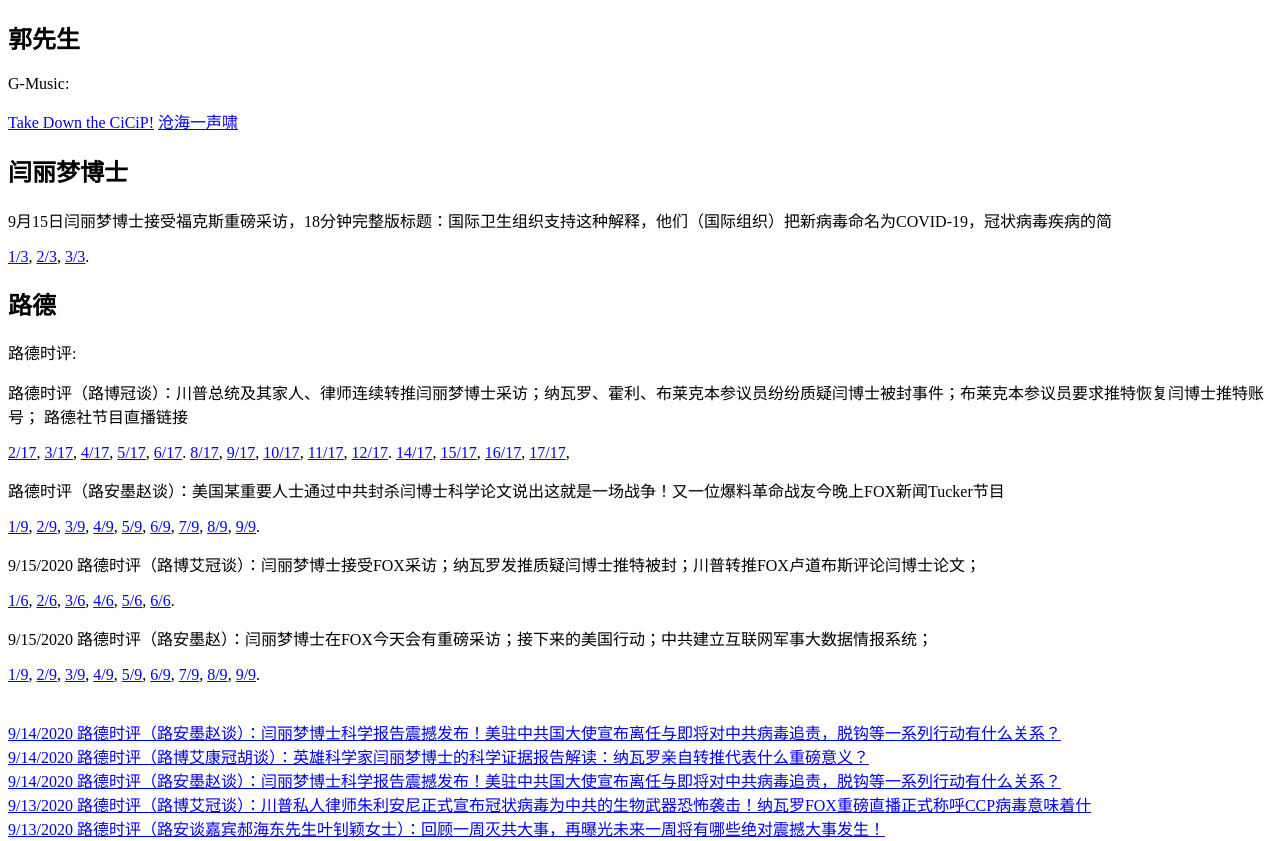
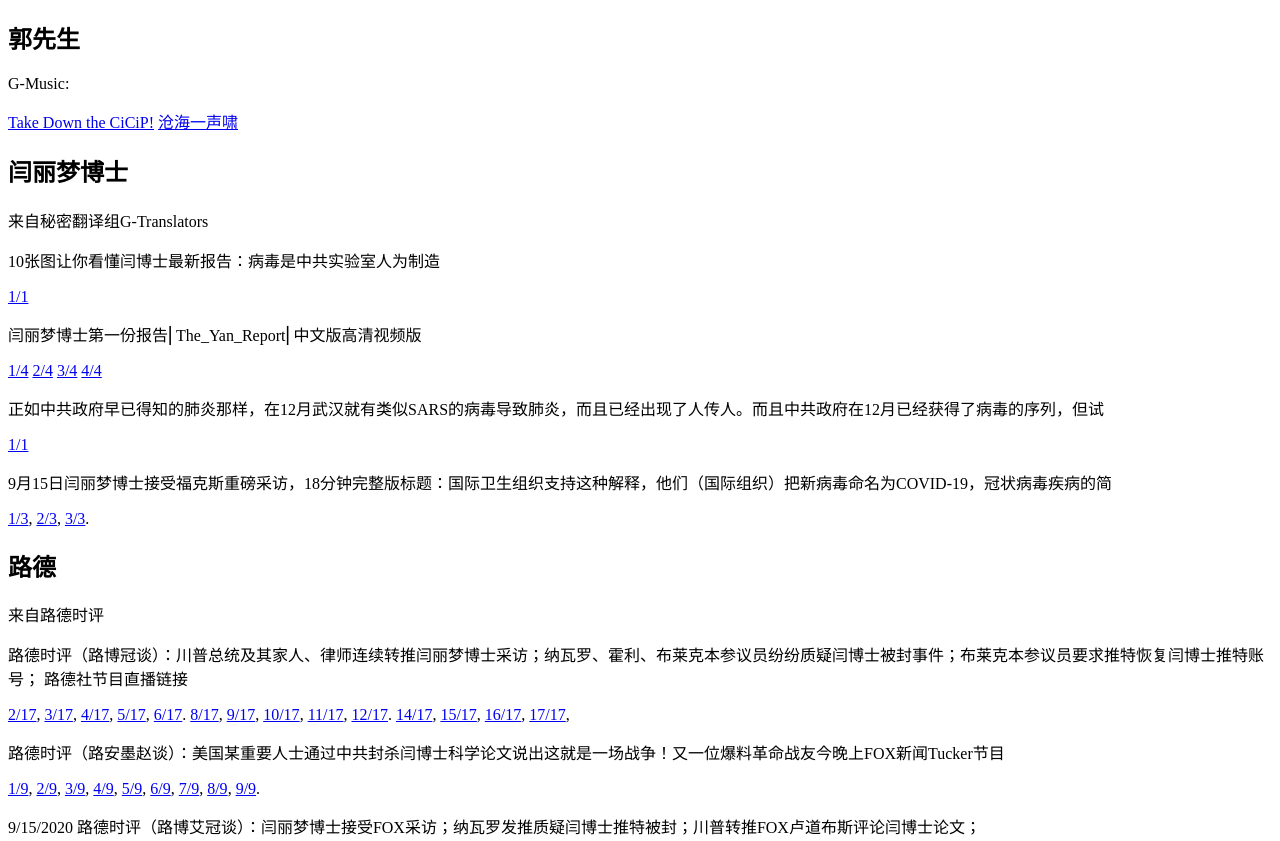
Before and after one commit to TakeDownTheCiCiP/TakeDownTheCiCiP.github.io, a plain HTML site: page index.html in a window 1280 px wide. Shown: the top 841 px of the page. Drawn offline with Linux system fonts and the light colour scheme.

Commit message:
Update index.html
Filled in more contents for Dr. Yan.

```diff
--- a/index.html
+++ b/index.html
@@ -6,21 +6,35 @@
 <html>
 <body>
 
+
 <h2>郭先生</h2>
 <p>G-Music:</p>
-
-<!-- <a href="https://www.w3schools.com">This is a link</a> -->
 <a href="https://drive.google.com/file/d/1qCviGfklACTO1X8NTtFyGkLiH-22wDjm/view?usp=sharing"> Take Down the CiCiP!</a>
 <a href="https://drive.google.com/file/d/1g-fXB1dJCh6E_UQvl8n-f11auo-FmH-h/view?usp=sharing"> 沧海一声啸 </a>
+
+
 <h2>闫丽梦博士</h2>
+  <p>来自秘密翻译组G-Translators</p>
+
+  <p>10张图让你看懂闫博士最新报告：病毒是中共实验室人为制造</p>
+  <a href="Videos/闫丽梦博士/dryan_virus_origin_presentation.mp4">1/1</a>
+  <p>闫丽梦博士第一份报告⎢The_Yan_Report⎢中文版高清视频版</p>
+  <a href="Videos/闫丽梦博士/report_000.mp4">1/4</a>
+  <a href="Videos/闫丽梦博士/report_001.mp4">2/4</a>
+  <a href="Videos/闫丽梦博士/report_002.mp4">3/4</a>
+  <a href="Videos/闫丽梦博士/report_003.mp4">4/4</a>
+  <p>正如中共政府早已得知的肺炎那样，在12月武汉就有类似SARS的病毒导致肺炎，而且已经出现了人传人。而且中共政府在12月已经获得了病毒的序列，但试</p>
+  <a href="Videos/闫丽梦博士/dryan_maria_ryan_interview.mp4">1/1</a>
   <p> 9月15日闫丽梦博士接受福克斯重磅采访，18分钟完整版标题：国际卫生组织支持这种解释，他们（国际组织）把新病毒命名为COVID-19，冠状病毒疾病的简 </p>
   <a href="Videos/Others/09152020_dryan_tucker_000.mp4" >1/3</a>,
   <a href="Videos/Others/09152020_dryan_tucker_001.mp4" >2/3</a>,
   <a href="Videos/Others/09152020_dryan_tucker_002.mp4" >3/3</a>.
   <br>
 
+
 <h2>路德</h2>
-<p>路德时评:</p>
+<p>来自路德时评</p>
+
   <!-- 16 Sep 2020 -->
   <p> 路德时评（路博冠谈）：川普总统及其家人、律师连续转推闫丽梦博士采访；纳瓦罗、霍利、布莱克本参议员纷纷质疑闫博士被封事件；布莱克本参议员要求推特恢复闫博士推特账号；
 路德社节目直播链接 </p>
@@ -85,5 +99,7 @@
   <br>
   <a href="https://drive.google.com/file/d/1glLaM4VJfXLtiVnfkmCzXcMXsBI0hXMm/view?usp=sharing">9/13/2020 路德时评（路安谈嘉宾郝海东先生叶钊颖女士）：回顾一周灭共大事，再曝光未来一周将有哪些绝对震撼大事发生！</a>
   <br>
+
+
 </body>
 </html>
```
